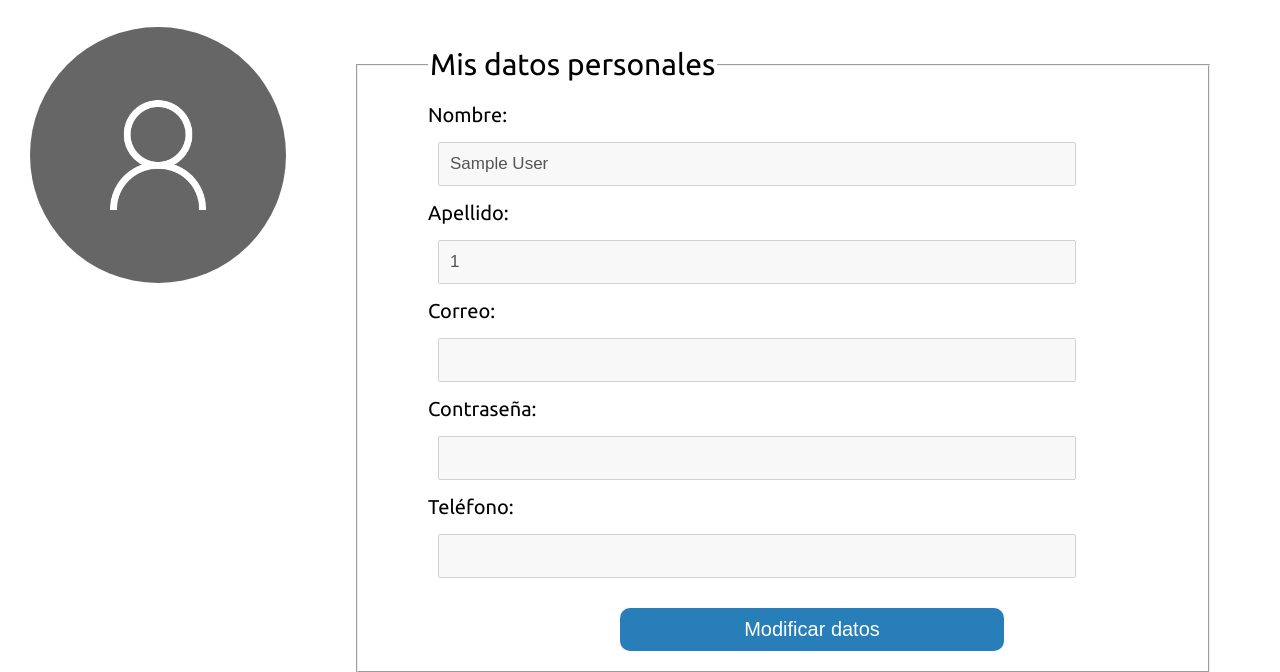
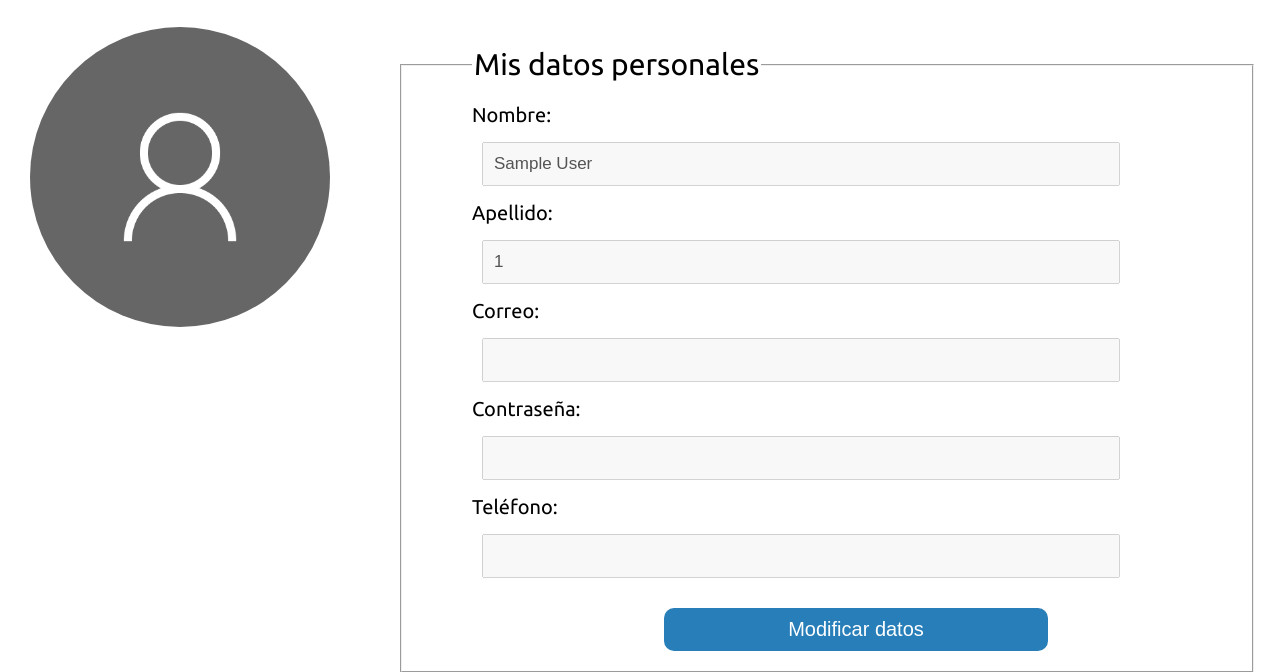
Before and after one commit to eojedagalvan/KEYSKY-2.0, a PHP site: page /php/miPerfil.php in a window 1280 px wide. Shown: the part 58-730 px from the top of the page. Run offline with PHP 8.4, Linux system fonts and the light colour scheme; the visitor is signed in with stand-in values (Sample User, id 1); data that the repository does not hold is empty; some libraries are stand-ins or nearby versions.

Commit message:
edit styles pp

```diff
--- a/css/miPerfil.css
+++ b/css/miPerfil.css
@@ -154,19 +154,22 @@ a {
 }
 
 .datos img {
-  width: 20%;
+  width: 300px;
   border-radius: 700px;
   margin: 30px;
   top: 50px;
   position: relative;
   float: left;
+  object-fit: cover;
+  height: 300px;
 }
 
 .datos #camara {
   width: 20%;
   border-radius: 700px;
   margin: 30x;
-  top: 50px;
+  top: 49px;
+  margin-left: 34px;
   position:absolute;
   cursor: pointer;
   transform: translateX(-119.975%) translateY(1.92%);
```
